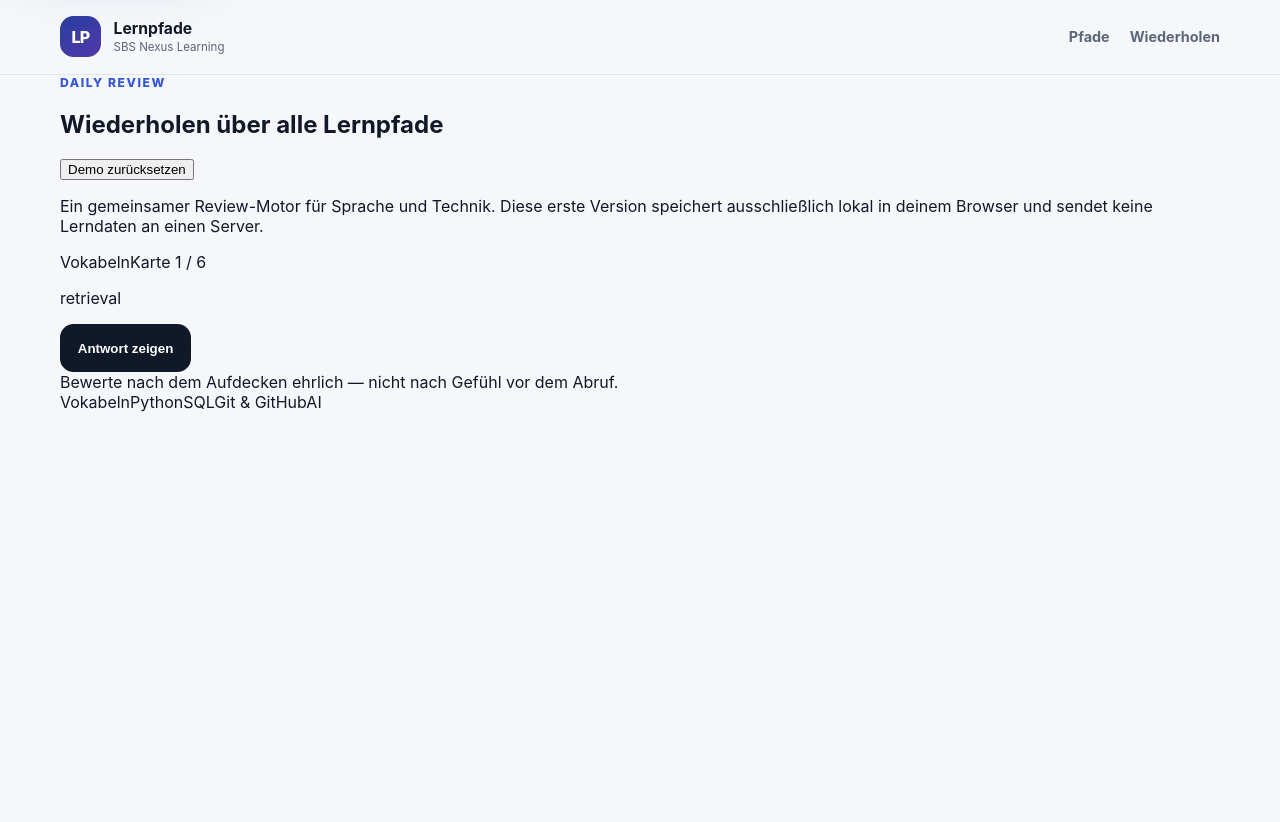
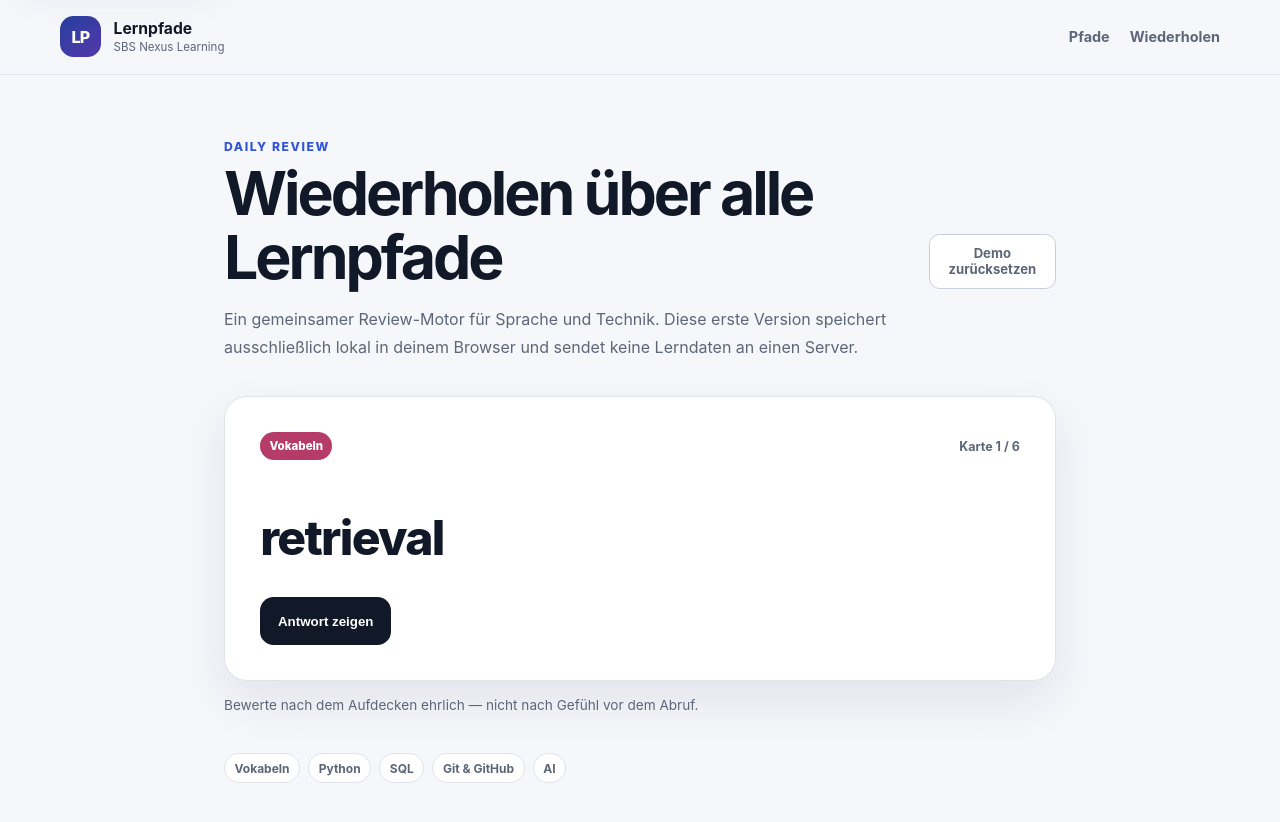
Before and after one commit to SBS-Nexus/sbs-workflows, a Next.js app in the folder lernpfade/: page /wiederholen in a window 1280 px wide. Shown: the top 822 px of the page. Before the commit the page ends 800 px from the top, so only its background shows below. Built offline with nearby package versions, Linux system fonts and the light colour scheme.

Commit message:
feat(review): style cross-path daily review

```diff
--- a/lernpfade/src/app/globals.css
+++ b/lernpfade/src/app/globals.css
@@ -657,3 +657,200 @@ footer {
     animation-duration: 0.01ms !important;
   }
 }
+
+.vocab-cta {
+  margin-top: 1.4rem;
+}
+
+.review-page {
+  padding-block: 4rem 6rem;
+}
+
+.review-shell {
+  max-width: 52rem;
+  margin-inline: auto;
+}
+
+.review-toolbar {
+  display: flex;
+  align-items: end;
+  justify-content: space-between;
+  gap: 2rem;
+}
+
+.review-toolbar h1 {
+  margin: 0.55rem 0 0;
+  font-size: clamp(2.2rem, 5vw, 3.8rem);
+  line-height: 1.04;
+  letter-spacing: -0.05em;
+}
+
+.review-reset {
+  min-height: 2.7rem;
+  padding: 0.65rem 0.85rem;
+  border: 1px solid var(--border-strong);
+  border-radius: var(--radius-sm);
+  background: var(--surface);
+  color: var(--muted);
+  font: inherit;
+  font-size: 0.82rem;
+  font-weight: 750;
+  cursor: pointer;
+}
+
+.review-reset:hover {
+  color: var(--text);
+  background: var(--surface-muted);
+}
+
+.review-intro {
+  max-width: 43rem;
+  margin: 1.1rem 0 0;
+  color: var(--muted);
+  line-height: 1.7;
+}
+
+.review-card {
+  margin-top: 2.2rem;
+  padding: clamp(1.25rem, 4vw, 2.2rem);
+  border: 1px solid var(--border);
+  border-radius: var(--radius-lg);
+  background: var(--surface);
+  box-shadow: var(--shadow);
+}
+
+.review-card-meta {
+  display: flex;
+  align-items: center;
+  justify-content: space-between;
+  gap: 1rem;
+  color: var(--muted);
+  font-size: 0.78rem;
+  font-weight: 700;
+}
+
+.review-domain {
+  display: inline-flex;
+  align-items: center;
+  min-height: 1.75rem;
+  padding: 0.28rem 0.58rem;
+  border-radius: 999px;
+  color: white;
+  font-size: 0.72rem;
+  font-weight: 850;
+}
+
+.domain-language {
+  background: var(--rose);
+}
+
+.domain-python {
+  background: var(--indigo);
+}
+
+.domain-sql {
+  background: var(--teal);
+}
+
+.domain-git {
+  background: var(--violet);
+}
+
+.domain-ai {
+  background: var(--amber);
+}
+
+.review-prompt {
+  margin: 3.2rem 0 0;
+  font-size: clamp(1.7rem, 5vw, 3rem);
+  font-weight: 850;
+  line-height: 1.12;
+  letter-spacing: -0.035em;
+}
+
+.review-reveal {
+  margin-top: 2rem;
+}
+
+.review-answer {
+  margin-top: 2rem;
+  padding: 1.2rem 1.25rem;
+  border-left: 4px solid var(--indigo);
+  border-radius: 0 var(--radius-md) var(--radius-md) 0;
+  background: #f2f4fb;
+}
+
+.review-answer strong {
+  display: block;
+  font-size: 1.1rem;
+  line-height: 1.55;
+}
+
+.review-answer p {
+  margin: 0.6rem 0 0;
+  color: var(--muted);
+  line-height: 1.6;
+}
+
+.review-ratings {
+  display: grid;
+  grid-template-columns: repeat(4, minmax(0, 1fr));
+  gap: 0.55rem;
+  margin-top: 1.2rem;
+}
+
+.review-ratings button {
+  min-height: 3rem;
+  border: 1px solid var(--border-strong);
+  border-radius: 0.8rem;
+  background: var(--surface);
+  color: var(--text);
+  font: inherit;
+  font-size: 0.84rem;
+  font-weight: 800;
+  cursor: pointer;
+}
+
+.review-ratings button:hover {
+  background: var(--surface-muted);
+}
+
+.review-status {
+  min-height: 1.5rem;
+  margin-top: 1rem;
+  color: var(--muted);
+  font-size: 0.85rem;
+}
+
+.review-domains {
+  display: flex;
+  flex-wrap: wrap;
+  gap: 0.5rem;
+  margin-top: 2rem;
+}
+
+.review-domains span {
+  padding: 0.4rem 0.6rem;
+  border: 1px solid var(--border);
+  border-radius: 999px;
+  background: var(--surface);
+  color: var(--muted);
+  font-size: 0.75rem;
+  font-weight: 700;
+}
+
+@media (max-width: 640px) {
+  .review-page {
+    padding-top: 2.6rem;
+  }
+
+  .review-toolbar {
+    align-items: flex-start;
+    flex-direction: column;
+    gap: 1rem;
+  }
+
+  .review-ratings {
+    grid-template-columns: 1fr 1fr;
+  }
+}
```
